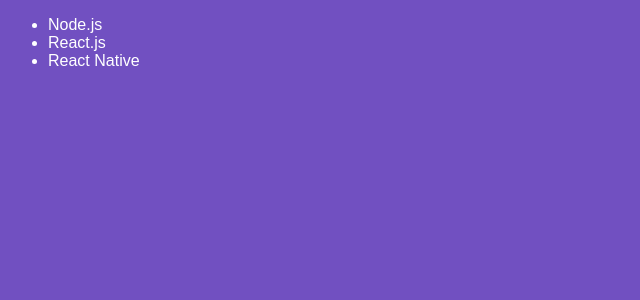
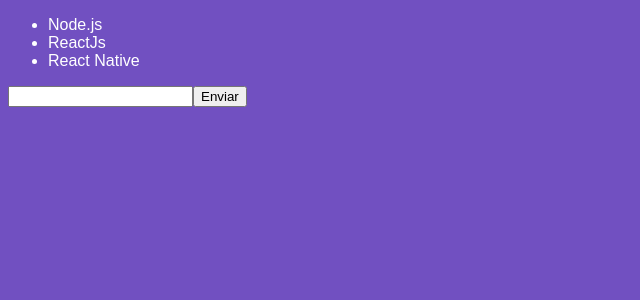
Before and after one commit to Marcelovqvd/Bootcamp_Rocketseat_Introducao_ReactJs, a React app: page / in a window 1280 px wide. Shown: the top 300 px of the page, without its empty margins (0-640 px from the left). Built offline with nearby package versions, Linux system fonts and the light colour scheme.

Commit message:
aula Estado & imutabilidade

```diff
--- a/src/components/TechList.js
+++ b/src/components/TechList.js
@@ -3,6 +3,7 @@
 class TechList extends Component {
 
   state = {
+    newTech: '',
     techs: [
       'Node.js',
       'ReactJs',
@@ -10,13 +11,27 @@
     ]
   };
 
+  handleInputChange = e => {
+    this.setState({ newTech: e.target.value });
+  }
+
+  handleSubmit = e => {
+    e.preventDefault();
+    this.setState({
+      techs: [... this.state.techs, this.state.newTech],
+      newTech: ''
+    });
+  }
+
   render() {
     return (
-      <ul>
-        <li>Node.js</li>
-        <li>React.js</li>
-        <li>React Native</li>
-      </ul>
+      <form onSubmit={this.handleSubmit}>
+        <ul>
+          {this.state.techs.map(tech => <li key={tech}>{tech}</li>)}
+        </ul>
+        <input type="text" onChange={this.handleInputChange} value={this.state.newTech} />
+        <button type="submit">Enviar</button>
+      </ form>
     );
   }
 }
```
Also changed, not shown: 2 other files (tests, documents, lock files or other folders).
